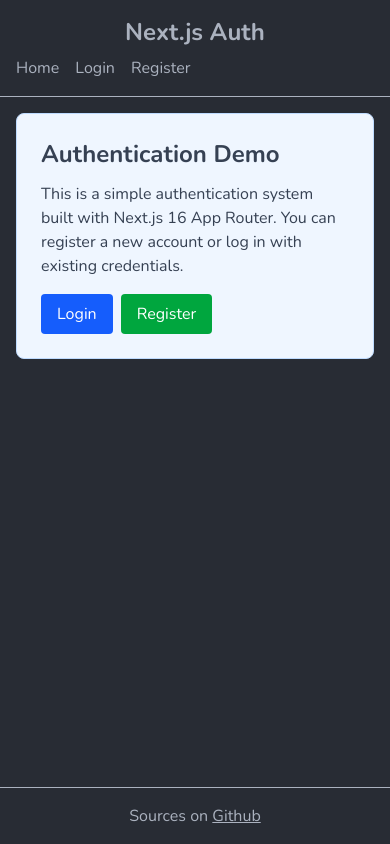
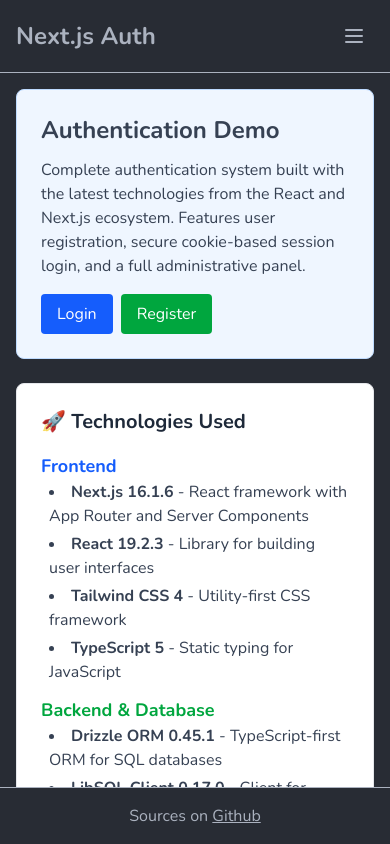
Before and after one commit to sistematico/next-auth, a Next.js app: page / in a window 390 px wide. Built offline with nearby package versions, Linux system fonts and the light colour scheme; no server answers.

Commit message:
feat: add deployment setup instructions and enhance admin panel documentation

```diff
--- a/biome.json
+++ b/biome.json
@@ -24,6 +24,10 @@
       "style": {
         "noNonNullAssertion": "off",
         "useImportType": "off"
+      },
+      "a11y": {
+        "useButtonType": "off",
+        "noSvgWithoutTitle": "off"
       }
     },
     "domains": {
--- a/src/app/layout.tsx
+++ b/src/app/layout.tsx
@@ -20,9 +20,9 @@
     <html lang="en" className={nunito.className}>
       <body>
         <div className="flex flex-col h-screen overflow-hidden">
-          <header className="md:flex justify-between w-full text-center border-b border-background-alt p-4">
+          <header className="flex justify-between items-center w-full border-b border-background-alt p-4">
             <div>
-              <h2>Next.js Auth</h2>
+              <h2 className="text-lg font-bold">Next.js Auth</h2>
             </div>
             <AuthNav />
           </header>
--- a/src/app/page.tsx
+++ b/src/app/page.tsx
@@ -39,14 +39,14 @@
 
   return (
     <main className="max-w-2xl mx-auto">
-      <div className="bg-blue-50 border border-blue-200 rounded-lg p-6">
+      <div className="bg-blue-50 border border-blue-200 rounded-lg p-6 mb-6">
         <h2 className="text-gray-700 text-xl font-semibold mb-3">
           Authentication Demo
         </h2>
         <p className="text-gray-700 mb-4">
-          This is a simple authentication system built with Next.js 16 App
-          Router. You can register a new account or log in with existing
-          credentials.
+          Complete authentication system built with the latest technologies from
+          the React and Next.js ecosystem. Features user registration, secure
+          cookie-based session login, and a full administrative panel.
         </p>
         <div className="space-x-2">
           <Link
@@ -63,6 +63,65 @@
           </Link>
         </div>
       </div>
+
+      <div className="bg-white border border-gray-200 rounded-lg p-6">
+        <h3 className="text-lg font-semibold mb-4 text-gray-800">
+          🚀 Technologies Used
+        </h3>
+        <div className="space-y-3 text-gray-700">
+          <div>
+            <h4 className="font-semibold text-blue-600">Frontend</h4>
+            <ul className="list-disc list-inside ml-2 space-y-1">
+              <li>
+                <strong>Next.js 16.1.6</strong> - React framework with App
+                Router and Server Components
+              </li>
+              <li>
+                <strong>React 19.2.3</strong> - Library for building user
+                interfaces
+              </li>
+              <li>
+                <strong>Tailwind CSS 4</strong> - Utility-first CSS framework
+              </li>
+              <li>
+                <strong>TypeScript 5</strong> - Static typing for JavaScript
+              </li>
+            </ul>
+          </div>
+          <div>
+            <h4 className="font-semibold text-green-600">Backend & Database</h4>
+            <ul className="list-disc list-inside ml-2 space-y-1">
+              <li>
+                <strong>Drizzle ORM 0.45.1</strong> - TypeScript-first ORM for
+                SQL databases
+              </li>
+              <li>
+                <strong>LibSQL Client 0.17.0</strong> - Client for SQLite
+                databases
+              </li>
+              <li>
+                <strong>Zod 4.3.6</strong> - Schema validation and type safety
+              </li>
+            </ul>
+          </div>
+          <div>
+            <h4 className="font-semibold text-purple-600">
+              Development Tools
+            </h4>
+            <ul className="list-disc list-inside ml-2 space-y-1">
+              <li>
+                <strong>Biome 2.2.0</strong> - Fast linter and code formatter
+              </li>
+              <li>
+                <strong>pnpm</strong> - Fast and efficient package manager
+              </li>
+              <li>
+                <strong>Drizzle Kit 0.31.8</strong> - CLI for database migrations
+              </li>
+            </ul>
+          </div>
+        </div>
+      </div>
     </main>
   );
 }
--- a/src/components/AuthNav.tsx
+++ b/src/components/AuthNav.tsx
@@ -1,35 +1,71 @@
-import { cookies } from "next/headers";
-import { getUserFromSession } from "@/lib/session";
+"use client";
+
+import { useState } from "react";
 import Link from "next/link";
 
-export default async function AuthNav() {
-  const user = getUserFromSession(await cookies());
+interface AuthNavProps {
+  user?: {
+    id: string;
+    role: "user" | "admin";
+  } | null;
+}
+
+export function AuthNavClient({ user }: AuthNavProps) {
+  const [isOpen, setIsOpen] = useState(false);
 
   return (
-    <div className="flex items-center space-x-4 mt-2 md:mt-0">
+    <>
+      {/* Mobile menu button */}
+      <button
+        onClick={() => setIsOpen(!isOpen)}
+        className="md:hidden p-2 rounded-md hover:bg-gray-100 transition-colors"
+        aria-label="Toggle menu"
+      >
+        <svg
+          className="w-6 h-6"
+          fill="none"
+          strokeLinecap="round"
+          strokeLinejoin="round"
+          strokeWidth="2"
+          viewBox="0 0 24 24"
+          stroke="currentColor"
+        >
+          {isOpen ? (
+            <path d="M6 18L18 6M6 6l12 12" />
+          ) : (
+            <path d="M4 6h16M4 12h16M4 18h16" />
+          )}
+        </svg>
+      </button>
+
+      {/* Desktop navigation */}
+      <nav className="hidden md:flex items-center space-x-4">
         {user ? (
           <>
-          <Link href="/" className="hover:underline">
+            <Link href="/" className="hover:underline transition-all">
               Home
             </Link>
-          <Link href="/dashboard" className="hover:underline">
+            <Link
+              href="/dashboard"
+              className="hover:underline transition-all"
+            >
               Dashboard
             </Link>
             {user.role === "admin" && (
               <Link
                 href="/admin"
-              className="hover:underline text-purple-600 font-semibold"
+                className="hover:underline text-purple-600 font-semibold transition-all"
               >
                 Admin
               </Link>
             )}
-          <span className="text-sm text-gray-600">
-            User {user.id} ({user.role})
+            <span className="text-sm text-gray-600 px-2 py-1 bg-gray-100 rounded">
+              {user.role}
             </span>
             <form action="/api/auth/logout" method="post">
               <button
                 type="submit"
-              className="text-sm hover:underline text-red-600 cursor-pointer"
+                className="text-sm hover:underline text-red-600 cursor-pointer transition-all"
               >
                 Logout
               </button>
@@ -37,17 +73,97 @@
           </>
         ) : (
           <>
-          <Link href="/" className="hover:underline">
+            <Link href="/" className="hover:underline transition-all">
               Home
             </Link>
-          <Link href="/login" className="hover:underline">
+            <Link href="/login" className="hover:underline transition-all">
               Login
             </Link>
-          <Link href="/register" className="hover:underline">
+            <Link href="/register" className="hover:underline transition-all">
+              Register
+            </Link>
+          </>
+        )}
+      </nav>
+
+      {/* Mobile navigation */}
+      {isOpen && (
+        <nav className="absolute top-16 left-0 right-0 bg-white border-b border-gray-200 shadow-lg md:hidden z-50">
+          <div className="flex flex-col space-y-2 p-4">
+            {user ? (
+              <>
+                <Link
+                  href="/"
+                  className="py-2 px-4 hover:bg-gray-100 rounded transition-colors"
+                  onClick={() => setIsOpen(false)}
+                >
+                  Home
+                </Link>
+                <Link
+                  href="/dashboard"
+                  className="py-2 px-4 hover:bg-gray-100 rounded transition-colors"
+                  onClick={() => setIsOpen(false)}
+                >
+                  Dashboard
+                </Link>
+                {user.role === "admin" && (
+                  <Link
+                    href="/admin"
+                    className="py-2 px-4 hover:bg-purple-50 text-purple-600 font-semibold rounded transition-colors"
+                    onClick={() => setIsOpen(false)}
+                  >
+                    Admin
+                  </Link>
+                )}
+                <div className="py-2 px-4 text-sm text-gray-600 bg-gray-50 rounded">
+                  User {user.id} ({user.role})
+                </div>
+                <form action="/api/auth/logout" method="post">
+                  <button
+                    type="submit"
+                    className="w-full text-left py-2 px-4 hover:bg-red-50 text-red-600 rounded transition-colors"
+                  >
+                    Logout
+                  </button>
+                </form>
+              </>
+            ) : (
+              <>
+                <Link
+                  href="/"
+                  className="py-2 px-4 hover:bg-gray-100 rounded transition-colors"
+                  onClick={() => setIsOpen(false)}
+                >
+                  Home
+                </Link>
+                <Link
+                  href="/login"
+                  className="py-2 px-4 hover:bg-gray-100 rounded transition-colors"
+                  onClick={() => setIsOpen(false)}
+                >
+                  Login
+                </Link>
+                <Link
+                  href="/register"
+                  className="py-2 px-4 hover:bg-gray-100 rounded transition-colors"
+                  onClick={() => setIsOpen(false)}
+                >
                   Register
                 </Link>
               </>
             )}
           </div>
+        </nav>
+      )}
+    </>
   );
 }
+
+import { cookies } from "next/headers";
+import { getUserFromSession } from "@/lib/session";
+
+export default async function AuthNav() {
+  const user = getUserFromSession(await cookies());
+
+  return <AuthNavClient user={user} />;
+}
```
Also changed, not shown: 2 other files (tests, documents, lock files or other folders). Lines whose indentation alone changed are shown as unchanged.
